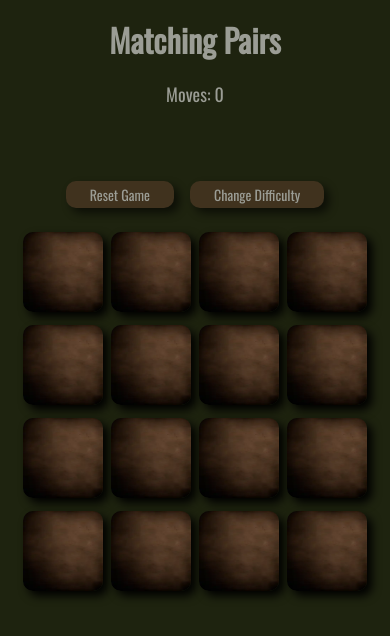
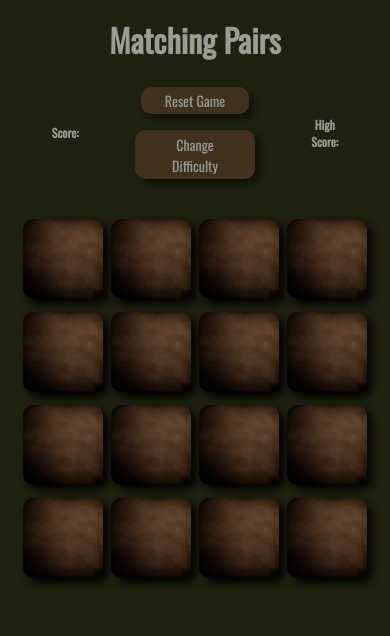
Before and after one commit to gizemnkorkmaz/matching-pairs, a React (Create React App) app: page / in a window 390 px wide. Both pictures are taken after a click on the button "Easy". Shown: the top 636 px of the page. Built offline with nearby package versions, Linux system fonts and the light colour scheme.

Commit message:
Add score and high score props && media queries

```diff
--- a/src/components/Stats/Stats.jsx
+++ b/src/components/Stats/Stats.jsx
@@ -3,25 +3,36 @@ import styled from "styled-components";
 
 const StatsStyled = styled.div`
   max-width: 900px;
-  width: 100%;
+  width: 70%;
   display: flex;
   justify-content: center;
   align-items: center;
   text-align: center;
-  flex-wrap: wrap;
+  flex-wrap: nowrap;
   gap: 3rem;
   color: #eee;
   opacity: 0.6;
-  margin: 0;
+  margin: 1rem;
   padding: 0;
-  font-size: 18px;
+  font-size: 20px;
+  font-weight: 900;
+
+  @media (max-width: 1000px) {
+    width: 80%;
+    font-size: 14px;
+  }
+
+  @media (max-width: 400px) {
+    font-size: 12px;
+  }
 `;
 
-function Stats({ movesCount, children }) {
+function Stats({ score, highScore, children }) {
   return (
     <StatsStyled>
-      <p>Moves: {movesCount}</p>
+      <span>Score: {score}</span>
       <span>{children}</span>
+      <span>High Score: {highScore}</span>
     </StatsStyled>
   );
 }
```
